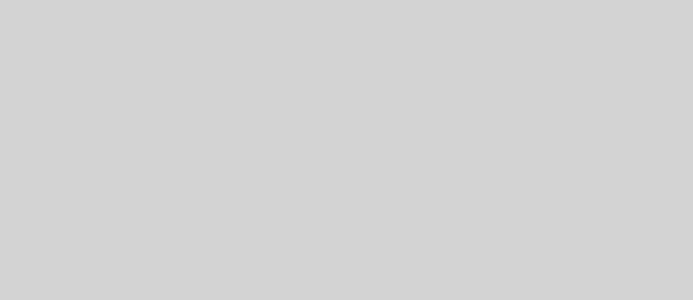
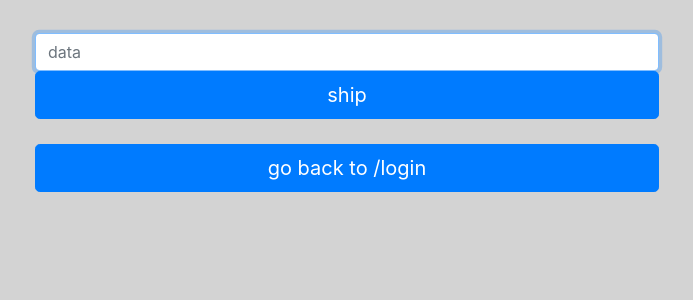
Before and after one commit to michaelmccarty/myApp2, an Angular app: page /dash in a window 1280 px wide. Shown: the top 300 px of the page, without its empty margins (293-986 px from the left). Built offline with nearby package versions, Linux system fonts and the light colour scheme.

Commit message:
Auth and Dash linked with router.

```diff
--- a/src/app/Modules/main/dash/dash.component.html
+++ b/src/app/Modules/main/dash/dash.component.html
@@ -1,9 +1,8 @@
 <div class="w-50 p-2 text-center" style="margin: 25px auto auto auto">
     <form class="form-signin">
         <input type="text" id="data" #data class="form-control" placeholder="data" required autofocus>
+        <button class="btn btn-lg btn-primary btn-block" type="submit">ship</button>
+    </form>
 
-        <button class="btn btn-lg btn-primary btn-block" type="submit" (click)="onSubmit(data.value">ship</button>
-
-        <button routerLink="/login" class="btn btn-lg btn-primary btn-block" type="submit" (click)="onSubmit(data.value">go back to /login</button>
-    </form>
+    <button routerLink="/login" class="btn btn-lg btn-primary btn-block" type="submit" style="margin-top: 25px">go back to /login</button>
 </div>
--- a/src/app/Modules/main/main.module.ts
+++ b/src/app/Modules/main/main.module.ts
@@ -2,13 +2,14 @@ import { NgModule } from '@angular/core';
 import { CommonModule } from '@angular/common';
 import { DashComponent } from './dash/dash.component';
 import { FormComponent } from './form/form.component';
-
+import { RouterModule } from '@angular/router';
 
 
 @NgModule({
   declarations: [DashComponent, FormComponent],
   imports: [
-    CommonModule
+    CommonModule,
+    RouterModule
   ],
   exports: [DashComponent]
 })
```
